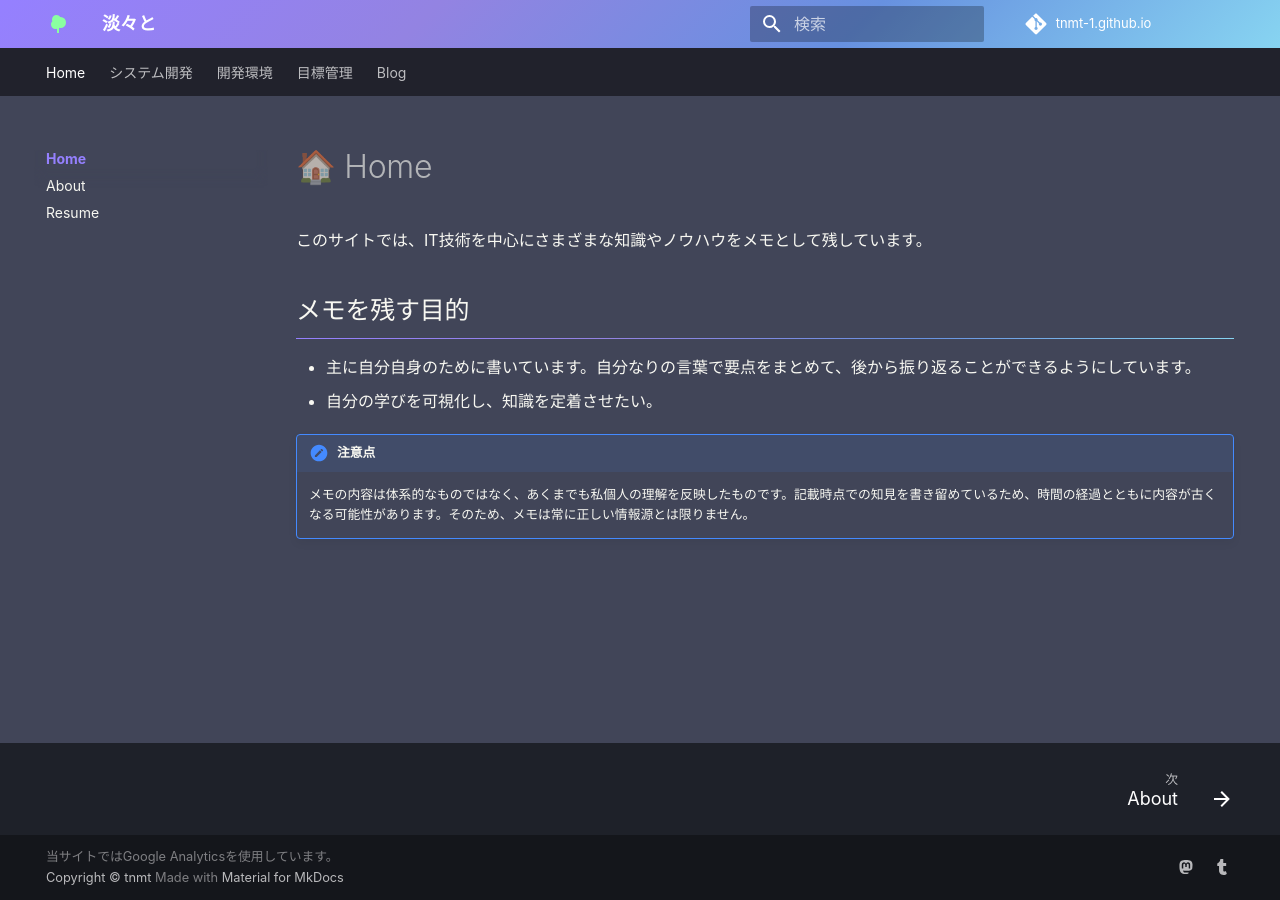
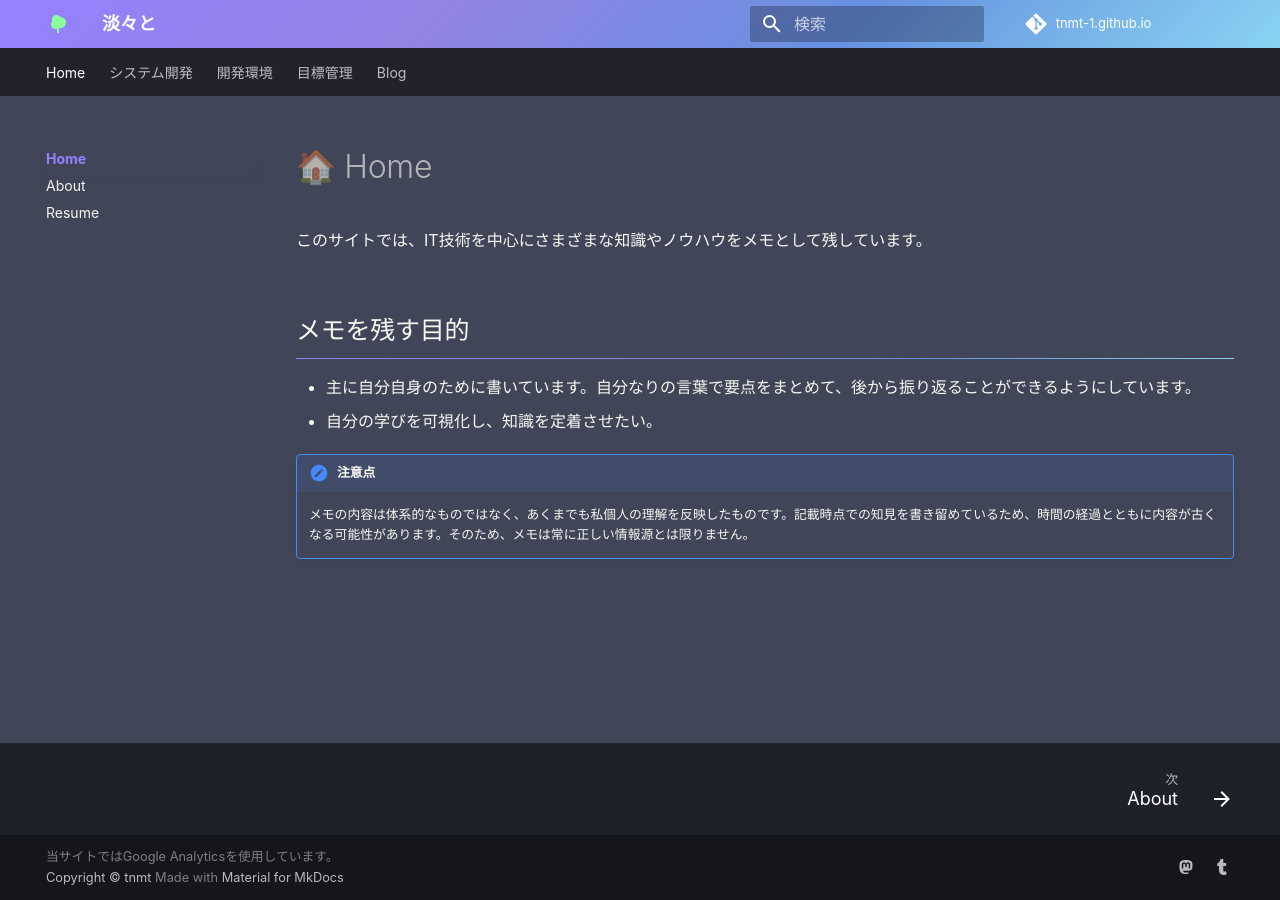
Before and after one commit to tnmt-1/tnmt-1.github.io, an MkDocs documentation site: the page built from docs/index.md, in a window 1280 px wide. Built offline with MkDocs 1.6.1 and Material for MkDocs 9.7.7, drawn with Linux system fonts in a browser that asks for light colours; comment, search, counter and statistics services are not loaded.

Commit message:
見出し2の間隔を調整

```diff
--- a/docs/stylesheets/extra.css
+++ b/docs/stylesheets/extra.css
@@ -9,6 +9,10 @@
  */
 .md-typeset h1 + h2:not(.md-post__content h2) {
     margin-top: 0;
+}
+
+.md-typeset h2:not(.md-post__content h2) {
+    margin: 2.4em 0 .64em;
 }
 
 .md-typeset h2:not(.md-post__content h2):after {
```
